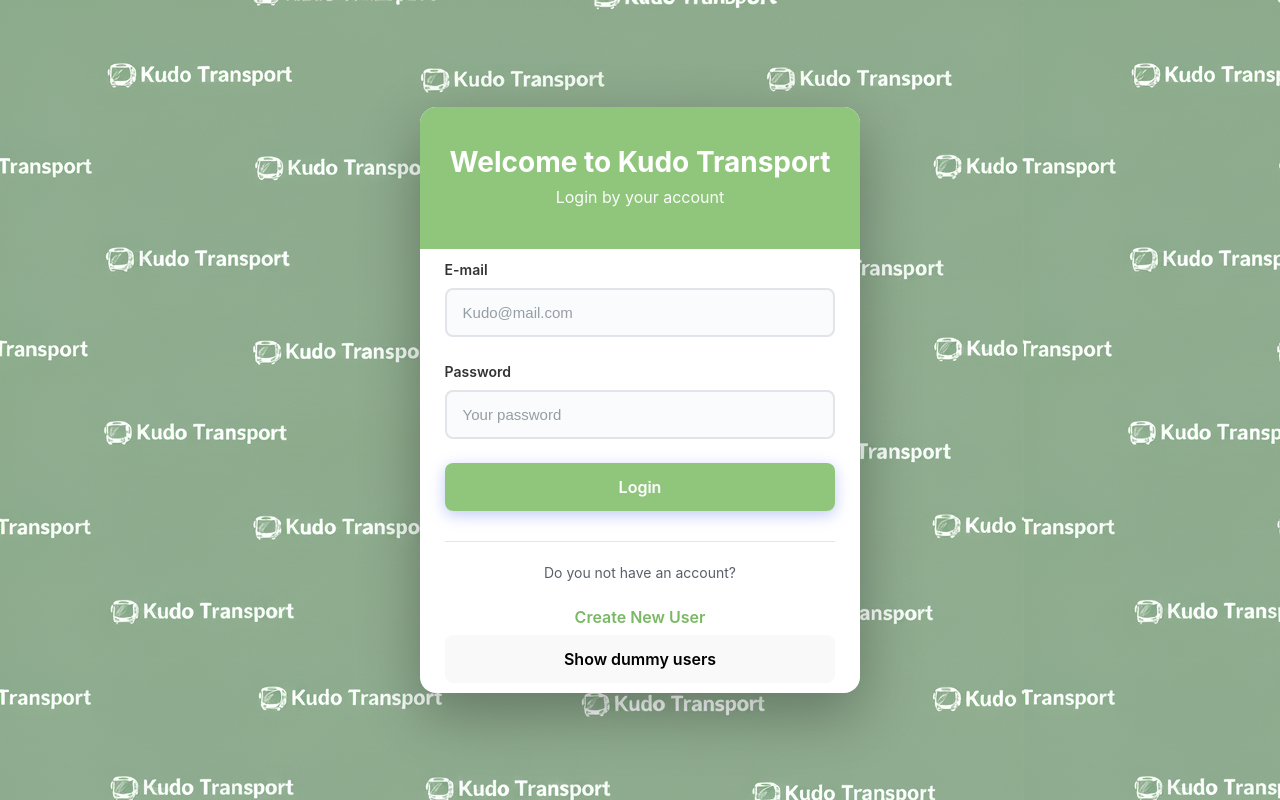
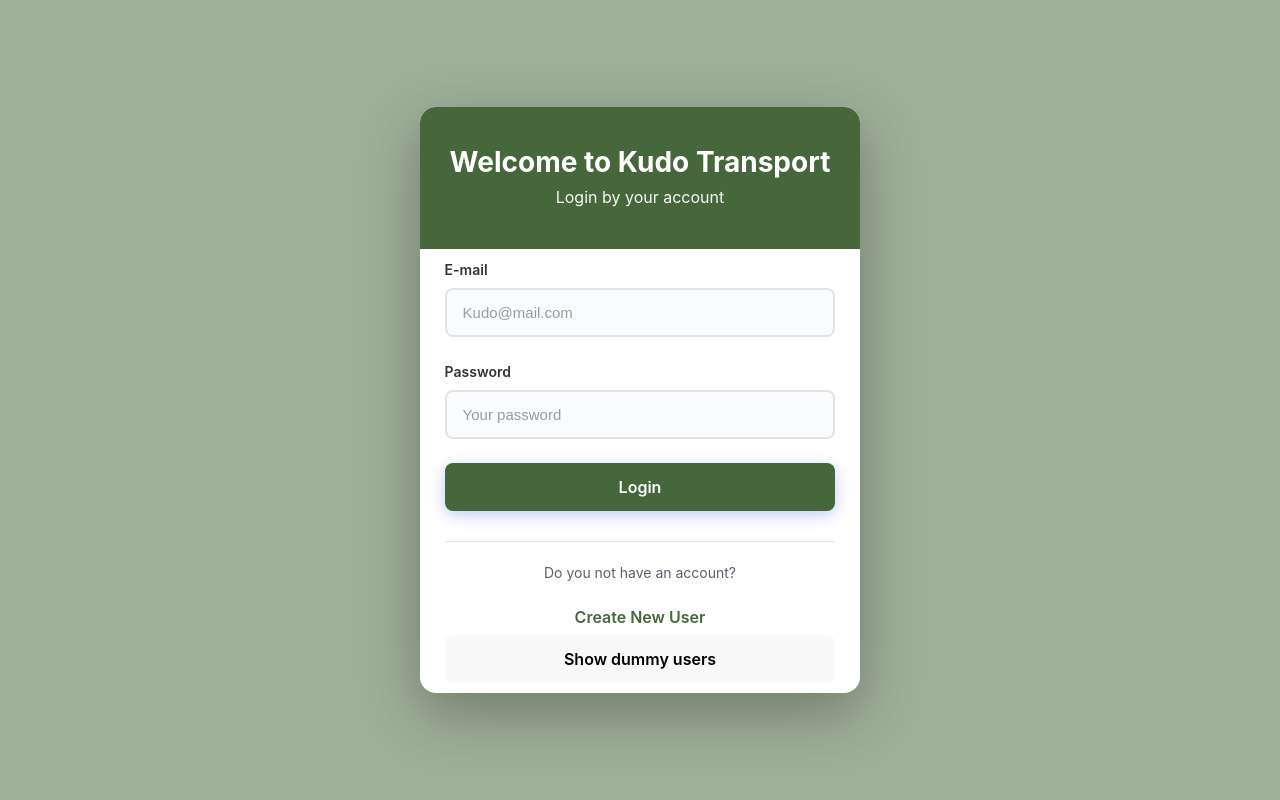
Before and after one commit to majSofia/kollektivtransport-Application-for-Bus-Group23, a React (Vite) app in the folder public-transport/: page / in a window 1280 px wide. Built offline with nearby package versions, Linux system fonts and the light colour scheme.

Commit message:
change the color and background(style of css)

```diff
--- a/public-transport/src/App.css
+++ b/public-transport/src/App.css
@@ -7,7 +7,8 @@
 
 body {
   font-family: -apple-system, BlinkMacSystemFont, 'Segoe UI', Roboto, 'Helvetica Neue', Arial, sans-serif;
-  background-image: url(./image/background-image.png);
+  /*background-image: url(./image/background-image.png);*/
+  background-color: #9fb09a;
   min-height: 100vh;
   -webkit-font-smoothing: antialiased;
   justify-content: center;
@@ -37,7 +38,7 @@ body {
 }
 
 .auth-header {
-  background: linear-gradient(135deg, #90C67C 0%, #90C67C 100%);
+  background: linear-gradient(135deg, #46673c 0%, #46673c 100%);
   color: white;
   padding: 40px 30px;
   text-align: center;
@@ -106,7 +107,7 @@ input::placeholder {
 }
 
 .btn-primary {
-  background: linear-gradient(135deg, #90C67C 0%, #90C67C 100%);
+  background: linear-gradient(135deg, #46673c 0%,#46673c 100%);
   color: white;
   box-shadow: 0 4px 15px rgba(102, 126, 234, 0.4);
 }
@@ -122,7 +123,7 @@ input::placeholder {
 
 .btn-link {
   background: transparent;
-  color: #7bb865;
+  color: #46673c;
   font-weight: 600;
   padding: 8px;
   margin-top: 8px;
```
